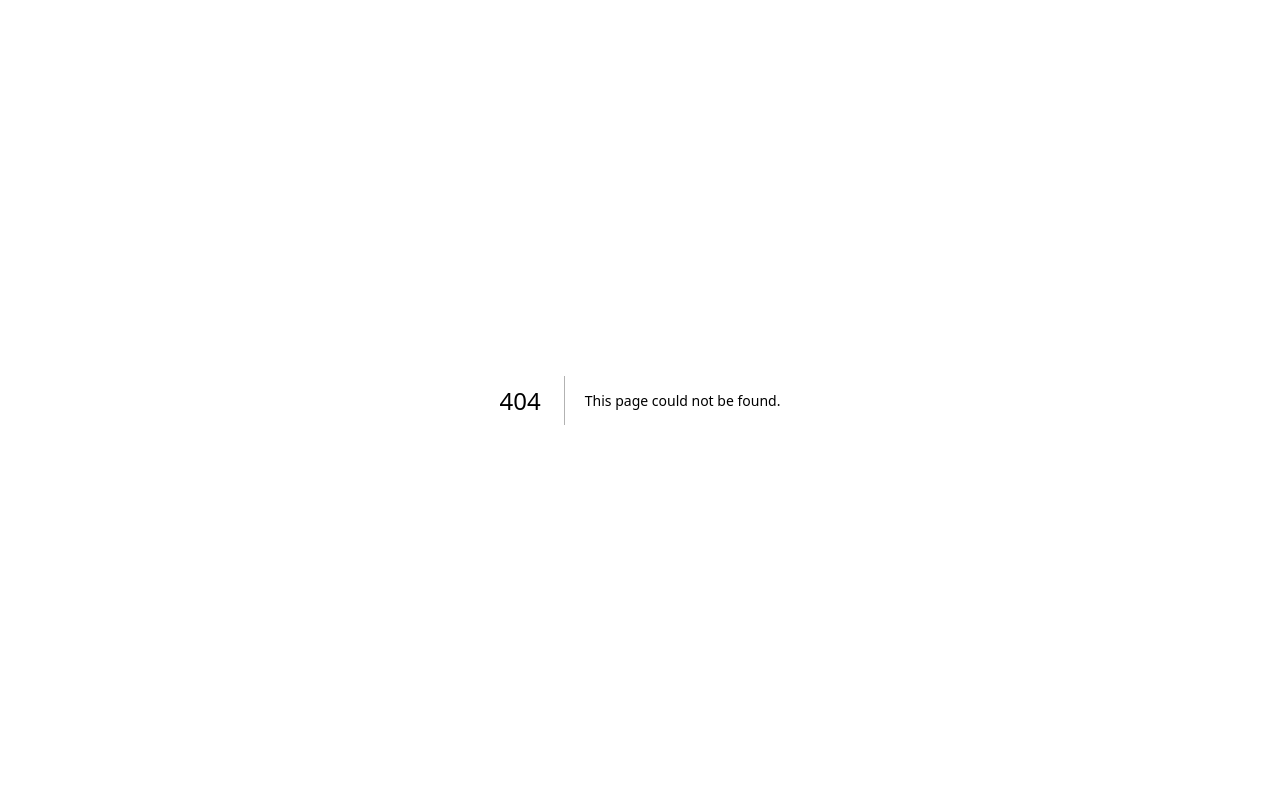
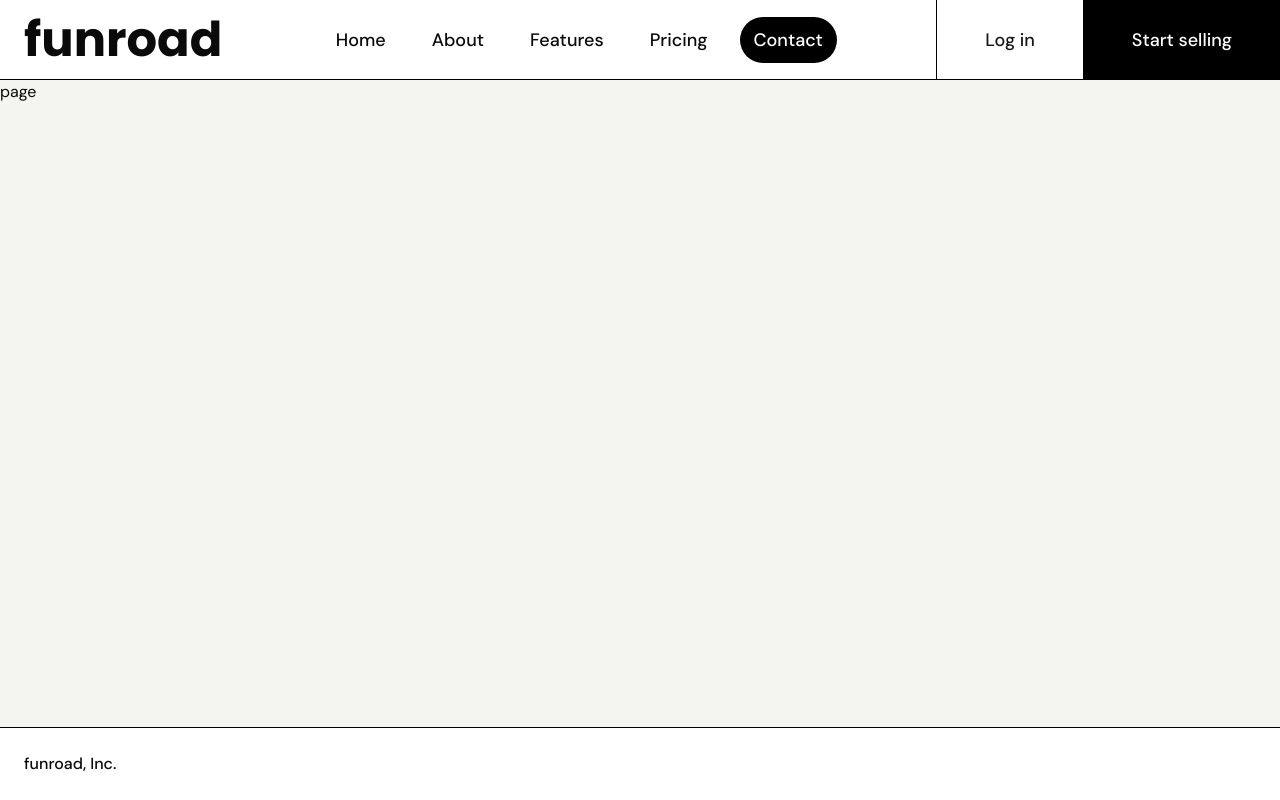
Before and after one commit to CharleSs0933/Multi-Tenant-Ecommerce, a Next.js app: page /contact in a window 1280 px wide. Before the commit this address had no page. Built offline with nearby package versions, Linux system fonts and the light colour scheme.

Commit message:
Home Layout

```diff
--- /dev/null
+++ b/src/app/(home)/about/page.tsx
@@ -0,0 +1,7 @@
+import React from "react";
+
+const page = () => {
+  return <div>page</div>;
+};
+
+export default page;
--- /dev/null
+++ b/src/app/(home)/contact/page.tsx
@@ -0,0 +1,7 @@
+import React from "react";
+
+const page = () => {
+  return <div>page</div>;
+};
+
+export default page;
--- /dev/null
+++ b/src/app/(home)/features/page.tsx
@@ -0,0 +1,7 @@
+import React from "react";
+
+const page = () => {
+  return <div>page</div>;
+};
+
+export default page;
--- /dev/null
+++ b/src/app/(home)/footer.tsx
@@ -0,0 +1,13 @@
+import React from "react";
+
+const Footer = () => {
+  return (
+    <footer className="flex border-t justify-between font-medium p-6">
+      <div className="flex items-center gap-2">
+        <p>funroad, Inc.</p>
+      </div>
+    </footer>
+  );
+};
+
+export default Footer;
--- /dev/null
+++ b/src/app/(home)/layout.tsx
@@ -0,0 +1,14 @@
+import Footer from "./footer";
+import Navbar from "./navbar";
+
+const Layout = ({ children }: { children: React.ReactNode }) => {
+  return (
+    <div className="flex flex-col min-h-screen">
+      <Navbar />
+      <div className="flex-1 bg-[#F4F4F0]">{children}</div>
+      <Footer />
+    </div>
+  );
+};
+
+export default Layout;
--- /dev/null
+++ b/src/app/(home)/navbar-sidebar.tsx
@@ -0,0 +1,64 @@
+import { ScrollArea } from "@/components/ui/scroll-area";
+import {
+  Sheet,
+  SheetContent,
+  SheetHeader,
+  SheetTitle,
+} from "@/components/ui/sheet";
+import Link from "next/link";
+import React from "react";
+
+const NavbarSidebar = ({
+  items,
+  open,
+  onOpenChange,
+}: {
+  items: { href: string; children: React.ReactNode }[];
+  open: boolean;
+  onOpenChange: (open: boolean) => void;
+}) => {
+  return (
+    <Sheet open={open} onOpenChange={onOpenChange}>
+      <SheetContent side="left" className="p-0 transition-none">
+        <SheetHeader className="p-4 border-b">
+          <SheetTitle>Menu</SheetTitle>
+        </SheetHeader>
+        <ScrollArea>
+          <div className="flex flex-col overflow-y-auto h-full pb-2">
+            {items.map((item) => (
+              <Link
+                href={item.href}
+                key={item.href}
+                className="w-full text-left p-4 hover:bg-black hover:text-white items-center
+              text-base font-medium"
+                onClick={() => onOpenChange(false)}
+              >
+                {item.children}
+              </Link>
+            ))}
+            <div className="border-t flex flex-col">
+              <Link
+                href={"/sign-in"}
+                className="w-full text-left p-4 hover:bg-black hover:text-white items-center
+              text-base font-medium"
+                onClick={() => onOpenChange(false)}
+              >
+                Log in
+              </Link>
+              <Link
+                href={"/sign-up"}
+                className="w-full text-left p-4 hover:bg-black hover:text-white items-center
+              text-base font-medium"
+                onClick={() => onOpenChange(false)}
+              >
+                Start selling
+              </Link>
+            </div>
+          </div>
+        </ScrollArea>
+      </SheetContent>
+    </Sheet>
+  );
+};
+
+export default NavbarSidebar;
--- /dev/null
+++ b/src/app/(home)/navbar.tsx
@@ -0,0 +1,117 @@
+"use client";
+
+import { Button } from "@/components/ui/button";
+import { cn } from "@/lib/utils";
+import { Poppins } from "next/font/google";
+import Link from "next/link";
+import { usePathname } from "next/navigation";
+import NavbarSidebar from "./navbar-sidebar";
+import { useState } from "react";
+import { MenuIcon } from "lucide-react";
+
+const poppins = Poppins({ subsets: ["latin"], weight: ["700"] });
+
+const NavbarItem = ({
+  href,
+  children,
+  isActive,
+}: {
+  href: string;
+  children: React.ReactNode;
+  isActive?: boolean;
+}) => {
+  return (
+    <Button
+      variant={"outline"}
+      className={cn(
+        "bg-transparent hover:bg-transparent rounded-full hover:border-primary border-transparent px-3.5 text-lg",
+        isActive && "bg-black text-white hover:bg-black hover:text-white",
+      )}
+    >
+      <Link href={href}>{children}</Link>
+    </Button>
+  );
+};
+
+const navbarItems = [
+  { href: "/", children: "Home" },
+  {
+    href: "/about",
+    children: "About",
+  },
+  {
+    href: "/features",
+    children: "Features",
+  },
+  {
+    href: "/pricing",
+    children: "Pricing",
+  },
+  {
+    href: "/contact",
+    children: "Contact",
+  },
+];
+
+const Navbar = () => {
+  const pathName = usePathname();
+  const [isSidebarOpen, setIsSidebarOpen] = useState(false);
+
+  return (
+    <nav className="h-20 flex border-b justify-between font-medium bg-white">
+      <Link href="/" className="pl-6 flex items-center">
+        <span className={cn("text-5xl font-semibold", poppins.className)}>
+          funroad
+        </span>
+      </Link>
+
+      <NavbarSidebar
+        items={navbarItems}
+        open={isSidebarOpen}
+        onOpenChange={setIsSidebarOpen}
+      />
+
+      <div className="items-center gap-4 hidden lg:flex">
+        {navbarItems.map((item) => (
+          <NavbarItem
+            key={item.href}
+            href={item.href}
+            isActive={pathName === item.href}
+          >
+            {item.children}
+          </NavbarItem>
+        ))}
+      </div>
+
+      <div className="hidden lg:flex">
+        <Button
+          asChild
+          variant={"secondary"}
+          className="border-l border-t-0 border-b-0 border-r-0 px-12 h-full rounded-none bg-white
+          hover:bg-pink-400 transition-colors text-lg"
+        >
+          <Link href={"/sign-in"}>Log in</Link>
+        </Button>
+        <Button
+          asChild
+          className="border-l border-t-0 border-b-0 border-r-0 px-12 h-full rounded-none bg-black
+          text-white hover:bg-pink-400 hover:text-black transition-colors text-lg"
+        >
+          <Link href={"/sign-up"}>Start selling</Link>
+        </Button>
+      </div>
+
+      <div className="flex lg:hidden items-center justify-center">
+        <Button
+          variant={"ghost"}
+          className="size-12 border-transparent bg-white"
+          onClick={() => setIsSidebarOpen(true)}
+        >
+          <MenuIcon />
+        </Button>
+      </div>
+    </nav>
+  );
+};
+
+export default Navbar;
--- /dev/null
+++ b/src/app/(home)/pricing/page.tsx
@@ -0,0 +1,7 @@
+import React from "react";
+
+const page = () => {
+  return <div>page</div>;
+};
+
+export default page;
--- a/src/components/ui/checkbox.tsx
+++ b/src/components/ui/checkbox.tsx
@@ -1,10 +1,10 @@
-"use client"
+"use client";
 
-import * as React from "react"
-import { Checkbox as CheckboxPrimitive } from "radix-ui"
+import * as React from "react";
+import { Checkbox as CheckboxPrimitive } from "radix-ui";
 
-import { cn } from "@/lib/utils"
-import { CheckIcon } from "lucide-react"
+import { cn } from "@/lib/utils";
+import { CheckIcon } from "lucide-react";
 
 function Checkbox({
   className,
@@ -15,7 +15,8 @@
       data-slot="checkbox"
       className={cn(
         "peer relative flex size-4 shrink-0 items-center justify-center rounded-[4px] border border-input transition-colors outline-none group-has-disabled/field:opacity-50 after:absolute after:-inset-x-3 after:-inset-y-2 focus-visible:border-ring focus-visible:ring-3 focus-visible:ring-ring/50 disabled:cursor-not-allowed disabled:opacity-50 aria-invalid:border-destructive aria-invalid:ring-3 aria-invalid:ring-destructive/20 aria-invalid:aria-checked:border-primary dark:bg-input/30 dark:aria-invalid:border-destructive/50 dark:aria-invalid:ring-destructive/40 data-checked:border-primary data-checked:bg-primary data-checked:text-primary-foreground dark:data-checked:bg-primary",
-        className
+        "bg-white",
+        className,
       )}
       {...props}
     >
@@ -23,11 +24,10 @@
         data-slot="checkbox-indicator"
         className="grid place-content-center text-current transition-none [&>svg]:size-3.5"
       >
-        <CheckIcon
-        />
+        <CheckIcon />
       </CheckboxPrimitive.Indicator>
     </CheckboxPrimitive.Root>
-  )
+  );
 }
 
-export { Checkbox }
+export { Checkbox };
--- a/src/components/ui/progress.tsx
+++ b/src/components/ui/progress.tsx
@@ -16,7 +16,7 @@
       className={cn(
         "relative flex h-3 w-full items-center overflow-x-hidden rounded-full",
         // Modified classes
-        "border bg-transparent",
+        "border bg-white",
         className,
       )}
       {...props}
--- a/src/components/ui/textarea.tsx
+++ b/src/components/ui/textarea.tsx
@@ -7,9 +7,9 @@
     <textarea
       data-slot="textarea"
       className={cn(
-        "flex field-sizing-content min-h-16 w-full rounded-md border border-input bg-transparent px-2.5 py-2 text-base transition-colors outline-none placeholder:text-muted-foreground focus-visible:border-ring focus-visible:ring-3 focus-visible:ring-ring/50 disabled:cursor-not-allowed disabled:bg-input/50 disabled:opacity-50 aria-invalid:border-destructive aria-invalid:ring-3 aria-invalid:ring-destructive/20 dark:bg-input/30 dark:disabled:bg-input/80 dark:aria-invalid:border-destructive/50 dark:aria-invalid:ring-destructive/40",
+        "flex field-sizing-content min-h-16 w-full rounded-md border border-input  px-2.5 py-2 text-base transition-colors outline-none placeholder:text-muted-foreground focus-visible:border-ring focus-visible:ring-3 focus-visible:ring-ring/50 disabled:cursor-not-allowed disabled:bg-input/50 disabled:opacity-50 aria-invalid:border-destructive aria-invalid:ring-3 aria-invalid:ring-destructive/20 dark:bg-input/30 dark:disabled:bg-input/80 dark:aria-invalid:border-destructive/50 dark:aria-invalid:ring-destructive/40",
         // Modified classes
-        "md:text-base",
+        "md:text-base bg-white",
         className,
       )}
       {...props}
```
Also changed, not shown: src/app/(home)/page.tsx (renamed from src/app/page.tsx).
